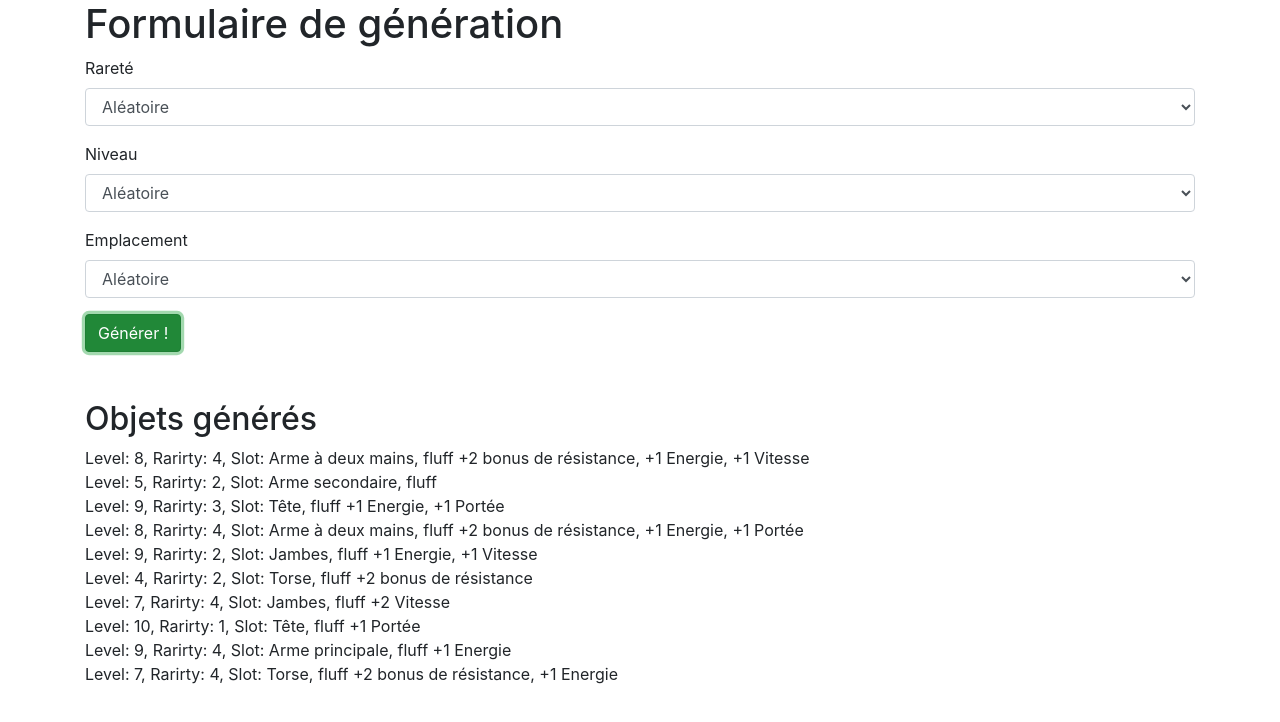
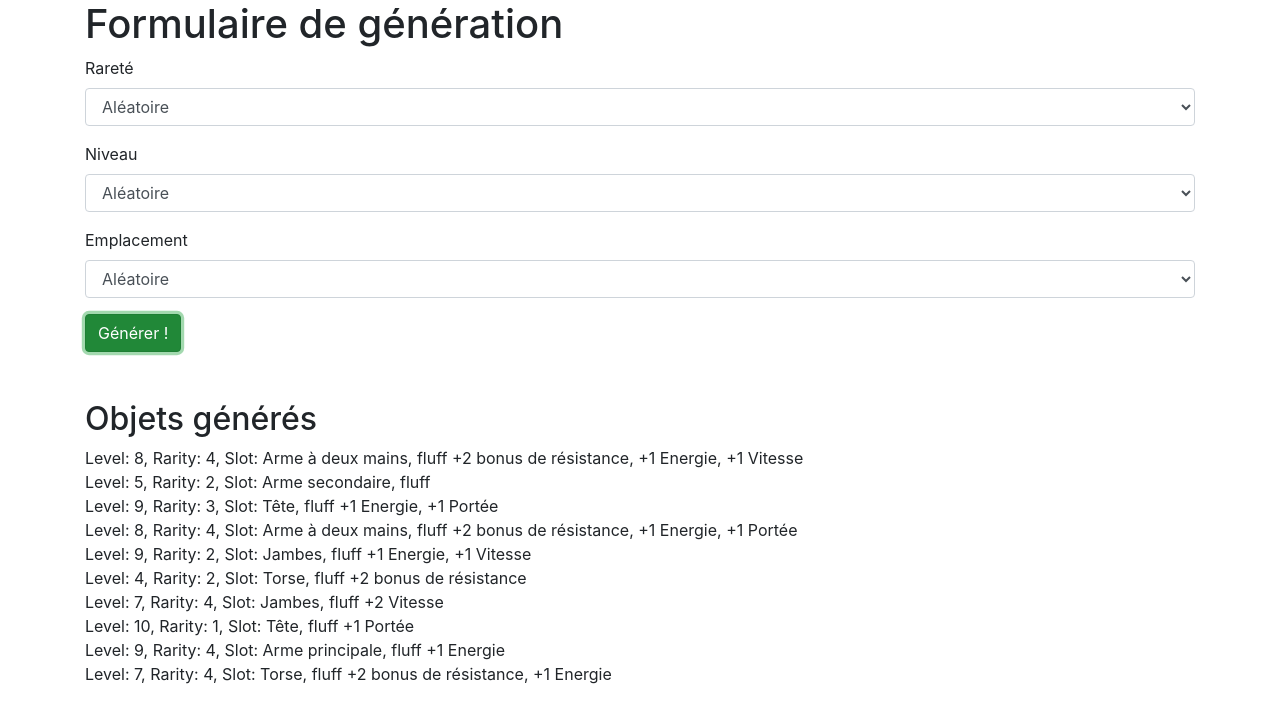
Before and after one commit to Naoskev/avalon-item-generator, an Angular app: page / in a window 1280 px wide. Both pictures are taken after a click on the button "Générer !". Shown: the top 722 px of the page. Built offline with nearby package versions, Linux system fonts and the light colour scheme.

Commit message:
Modification de l'affichage des bonus secondaires

```diff
--- a/src/app/data/item.ts
+++ b/src/app/data/item.ts
@@ -10,7 +10,6 @@ export class Item {
         public fluffName: string,
         public mainBonus: string,
         public secondaryBonus: ItemSecondaryBonus[]){
-
-        this.statsName = fluffName + " " + (mainBonus != null ? mainBonus +" " :"") + secondaryBonus.map(sb => sb.bonusName + ", ")
+        this.statsName = fluffName + " " + (mainBonus != null ? mainBonus +" " :"") + secondaryBonus.map(sb => sb.readableName).join(" | ");
     }
 }
--- a/src/app/data/itemSecondaryBonus.ts
+++ b/src/app/data/itemSecondaryBonus.ts
@@ -4,9 +4,8 @@ export class ItemSecondaryBonus {
 
     public constructor(public bonusValue: number,
         public bonusName: string,
-        public bonusKey: string)
+        public bonusLabel: string)
     {
-        this.readableName = "+ "+ bonusValue + " "+bonusName;
-
+        this.readableName = "+ "+ bonusValue + " " + bonusLabel + " "+bonusName;
     }
 }
--- a/src/app/generated-items-list/generated-items-list.component.html
+++ b/src/app/generated-items-list/generated-items-list.component.html
@@ -1,7 +1,7 @@
 <div class="container">
     <h2>Objets générés</h2>
     <div *ngFor="let genItem of itemsList">
-        <div>Level: {{genItem.descriptor.level}}, Rarirty: {{genItem.descriptor.rarityIndex}}, Slot: {{genItem.descriptor.slot.name}}, {{genItem.statsName}}</div>
+        <div>Level: {{genItem.descriptor.level}}, Rarity: {{genItem.descriptor.rarityIndex}}, Slot: {{genItem.descriptor.slot.name}}, {{genItem.statsName}}</div>
     </div>
     <div *ngIf="itemsList.length == 0"><i>Aucun objet généré</i></div>
 </div>
```
